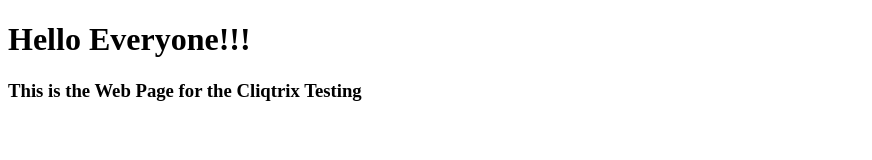
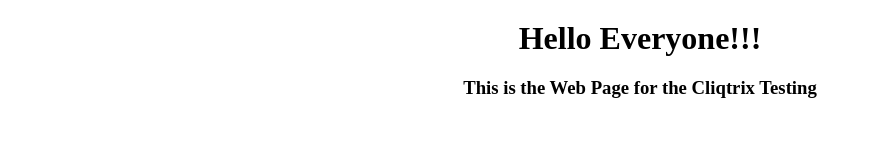
Before and after one commit to karthick-320/Cliqtrix_test, a plain HTML site: page index.html in a window 1280 px wide. Shown: the whole page, without its empty margins (0-872 px from the left). Drawn offline with Linux system fonts and the light colour scheme.

Commit message:
Added the CSS file

```diff
--- a/index.html
+++ b/index.html
@@ -4,9 +4,12 @@
     <meta charset="UTF-8" />
     <meta name="viewport" content="width=device-width, initial-scale=1.0" />
     <title>Cliqtrix Testing</title>
+    <link rel="stylesheet" href="style.css">
   </head>
   <body>
-    <h1>Hello Everyone!!!</h1>
-    <h3>This is the Web Page for the Cliqtrix Testing</h3>
+    <div class="main_container">
+      <h1>Hello Everyone!!!</h1>
+      <h3>This is the Web Page for the Cliqtrix Testing</h3>
+    </div>
   </body>
 </html>
--- /dev/null
+++ b/style.css
@@ -0,0 +1,14 @@
+*{
+    margin: 0;
+    padding: 0;
+}
+
+.main_container{
+    display: flex;
+    flex-direction: column;
+    gap: 20px;
+    padding: 20px;
+    justify-content: center;
+    align-items: center;
+
+}
```
